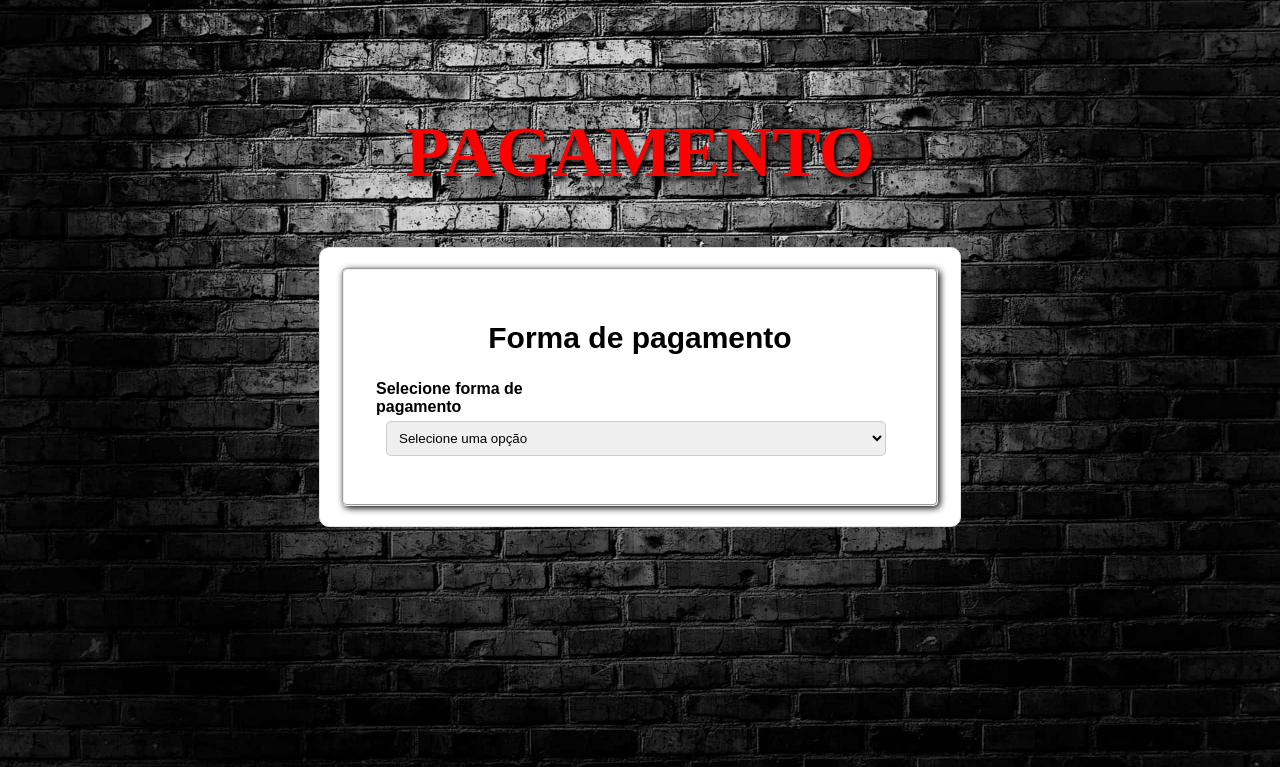
After one commit to HenriqueDiomedes/formulario, a Django app: page /pagamento in a window 1280 px wide. The commit adds this page. Shown: the top 767 px of the page. Run offline with Django 5.2, Linux system fonts and the light colour scheme.

Commit message:
lincagem da pagina cadastro_cliente/pagamento
criação do link para a pagina de cadastro de clientes e da pagina de pagamentos, inicialização da base de cabeçalho e rodapé

```diff
--- a/core/urls.py
+++ b/core/urls.py
@@ -28,11 +28,15 @@ urlpatterns = [
     path('produto/<int:id>', views.detalhesProduto, name='detalhes_produto'),
     path('produto/atualizar/', views.atualizarProduto, name='atualizar_produto'),
 
+    #pagamento
+    path('pagamento', views.formularioPagamento, name='formulario_pagamento'),
+
     # cliente
     path('cliente/cadastro', views.cadastroCliente, name='cadastro_cliente'),
     path('cliente/', views.formCliente, name='form_cliente'),
     path('clientes/', views.lista_Clientes, name='lista_clientes'),
     path('admin/', admin.site.urls),
+
 ]
 
 urlpatterns += staticfiles_urlpatterns()
--- a/ecommerce/templates/formulario.html
+++ b/ecommerce/templates/formulario.html
@@ -35,7 +35,6 @@
         font-size: 4.5em;
         text-shadow: 2px 4px 4px black;
         padding: 5px;
-
     }
 
     form {
--- /dev/null
+++ b/ecommerce/templates/formulario_pagamento.html
@@ -0,0 +1,240 @@
+<!DOCTYPE html>
+<html lang="pt-br">
+<head>
+    <meta charset="UTF-8">
+    <meta name="viewport" content="width=device-width, initial-scale=1.0">
+    <title>Pagamento</title>
+</head>
+
+<style>
+
+    body {
+        background-image: url(/static/img/FundoFormulariosIndex.jpg);
+        background-size: 100% 100%; /* cobre toda a tela */
+        background-position: center; /* centraliza a imagem */
+        background-repeat: no-repeat; /* não repete a imagem */
+        background-attachment: fixed; /* fixa a imagem na tela */
+        padding-top: 50px;
+        font-family: Arial, sans-serif;
+    }
+
+    h1 {
+        font-family: 'font-1';
+        text-align: center;
+        color: red;
+        font-size: 4.5em;
+        text-shadow: 2px 4px 4px black;
+        padding: 5px;
+    }
+
+    main.conteiner-geral {
+        width: 80%;
+        max-width: 600px;
+        margin: 20px auto;
+        padding: 20px;
+        background-color: #fff;
+        border: 1px solid #ddd;
+        border-radius: 10px;
+        box-shadow: 0 0 10px rgba(0, 0, 0, 0.1);
+    }
+
+
+    form {
+        display: flex;
+        flex-direction: column;
+        gap: 10px;
+        width: 100%;
+    }
+
+    fieldset {
+        border-radius: 5px;
+        box-shadow: 2px 2px 7px black;
+    }
+
+    article.forma-pagamento {
+        display: flex;
+        flex-direction: column;
+        padding: 20px;
+        border-bottom: 1px solid #ccc;
+    }
+
+    article.forma-pagamento {
+        border-bottom: none;
+    }
+
+    label {
+        font-weight: bold;
+        width: 150px;
+        text-align: left;
+        margin-bottom: 5px;
+        display: inline-block;
+    }
+
+    input,
+    select {
+        padding: 8px;
+        border-radius: 5px;
+        border: 1px solid #ccc;
+        width: 500px;
+        display: inline-block;
+        margin-left: 10px;
+    }
+
+    button {
+        justify-content: center;
+        background-color: #28a745;
+        width: 150px;
+        color: white;
+        padding: 10px;
+        border: none;
+        border-radius: 5px;
+        cursor: pointer;
+        font-size: 16px;
+    }
+
+    button:hover {
+        background-color: #218838;
+    }
+
+    h2 {
+        font-size: 30px;
+        text-align: center;
+    }
+</style>
+
+<body>
+    <h1>PAGAMENTO</h1>
+    <main class="conteiner-geral">
+        <fieldset>
+            <article class="forma-pagamento" onchange="showForm()">
+                <h2>Forma de pagamento</h2>
+                <label>Selecione forma de pagamento</label>
+                <select id="payment-method">
+                    <option value="">Selecione uma opção</option>
+                    <option value="cartao">Cartão de Crédito</option>
+                    <option value="boleto">Boleto</option>
+                    <option value="pix">PIX</option>
+                </select>
+                <br>
+            </article>
+
+            <section class="tipos-pagamento">
+                <article id="cartao" class="payment-form"> <!-- pagamento com cartão -->
+                    <h2>Pagamento com Cartão de Crédito</h2>
+                    <form>
+                        <label for="card-number">Número do Cartão:</label>
+                        <input type="text" id="card-number" name="card-number" required>
+                        <br>
+                        <label for="card-holder">Nome no Cartão:</label>
+                        <input type="text" id="card-holder" name="card-holder" required>
+                        <br>
+                        <label for="expiry-date">Data de Validade:</label>
+                        <input type="month" id="expiry-date" name="expiry-date" required>
+                        <br>
+                        <label for="cvv">CVV:</label>
+                        <input type="text" id="cvv" name="cvv" required>
+                        <br>
+                        <button type="submit">Pagar</button>
+                    </form>
+                </article>
+                <article id="boleto" class="payment-form"> <!-- pagamento com boleto -->
+                    <h2>Pagamento com Boleto</h2>
+                    <form>
+                        <label for="cpf-boleto">CPF:</label>
+                        <input type="text" id="cpf-boleto" name="cpf-boleto" required oninput="formatCPF(this)">
+                        <button type="submit">Emitir Boleto</button>
+                    </form>
+                </article>
+                <article id="pix" class="payment-form"> <!-- pagamento com pix -->
+                    <h2>Pagamento com PIX</h2>
+                    <form>
+                        <label for="chave-pix">Chave PIX:</label>
+                        <input type="text" id="chave-pix" name="chave-pix" required>
+                        <button type="submit">Pagar com PIX</button>
+                    </form>
+                </article>
+             </section>
+        </fieldset>
+    </main>
+
+<script>
+    // Função para formatar telefone
+    function formatPhone(input) {
+        let value = input.value.replace(/\D/g, "");
+        if (value.length > 11) value = value.substring(0, 11);
+
+        if (value.length > 10) {
+            input.value = value.replace(/(\d{2})(\d{5})(\d{4})/, "($1) $2-$3");
+        } else {
+            input.value = value.replace(/(\d{2})(\d{4})(\d{4})/, "($1) $2-$3");
+        }
+    }
+
+    // Função para formatar CEP
+    function formatCEP(input) {
+        let value = input.value.replace(/\D/g, "");
+        if (value.length > 8) value = value.substring(0, 8);
+        if (value.length > 5) value = value.substring(0, 5) + "-" + value.substring(5);
+        input.value = value;
+    }
+
+    // Função para formatar CPF
+    function formatCPF(input) {
+        let value = input.value.replace(/\D/g, "");
+        if (value.length > 11) value = value.substring(0, 11);
+
+        if (value.length > 9) {
+            input.value = value.replace(/(\d{3})(\d{3})(\d{3})(\d{2})/, "$1.$2.$3-$4");
+        } else if (value.length > 6) {
+            input.value = value.replace(/(\d{3})(\d{3})(\d{3})/, "$1.$2.$3");
+        } else if (value.length > 3) {
+            input.value = value.replace(/(\d{3})(\d{3})/, "$1.$2");
+        }
+    }
+
+    // Função para mostrar formulário de pagamento
+    function showForm() {
+        const paymentMethod = document.querySelector('select').value;
+        const forms = document.querySelectorAll(".payment-form");
+
+        // Esconde todos os formulários
+        forms.forEach(form => form.style.display = "none");
+
+        // Exibe apenas o formulário correspondente ao método escolhido
+        if (paymentMethod) {
+            document.getElementById(paymentMethod).style.display = "block";
+        }
+    }
+
+    // Função para verificar se o formulário está completo
+    function checkFormCompletion() {
+        const form = document.querySelector("form");
+        const inputs = form.querySelectorAll("input[required]");
+        const isValid = [...inputs].every(input => input.value.trim() !== "");
+
+        document.getElementById("submit-btn").disabled = !isValid;
+    }
+
+    // Adicionar evento de input para verificar completude do formulário
+    document.querySelectorAll("form input[required]").forEach(input => {
+        input.addEventListener("input", checkFormCompletion);
+    });
+
+    // Adicionar evento de submissão do formulário
+    document.querySelector("form").addEventListener("submit", function (event) {
+        event.preventDefault();
+        alert("Dados do cliente enviados com sucesso!");
+
+        // Mostrar opções de pagamento
+        document.querySelector(".forma-pagamento").style.display = "block";
+    });
+
+    // Inicializar
+    document.addEventListener("DOMContentLoaded", function () {
+        const forms = document.querySelectorAll(".payment-form");
+        forms.forEach(form => form.style.display = "none");
+    });
+</script>
+
+</body>
+</html>
--- a/ecommerce/views.py
+++ b/ecommerce/views.py
@@ -201,3 +201,9 @@ def formulario(request):
         elif escolha == 'atualizar':
             return redirect('atualizar_produto')
     return render(request, 'formulario.html')
+
+# formulario de pagamento
+def formularioPagamento(request):
+
+
+    return render(request, 'formulario_pagamento.html')
```
Also changed, not shown: ecommerce/templates/cadastro_cliente.html (+18 -137 lines), ecommerce/templates/detalhes_produto.html (+25 -8 lines), templates/base.html (added, +64 -0 lines), static/img/wow_worgen.webp (added).
